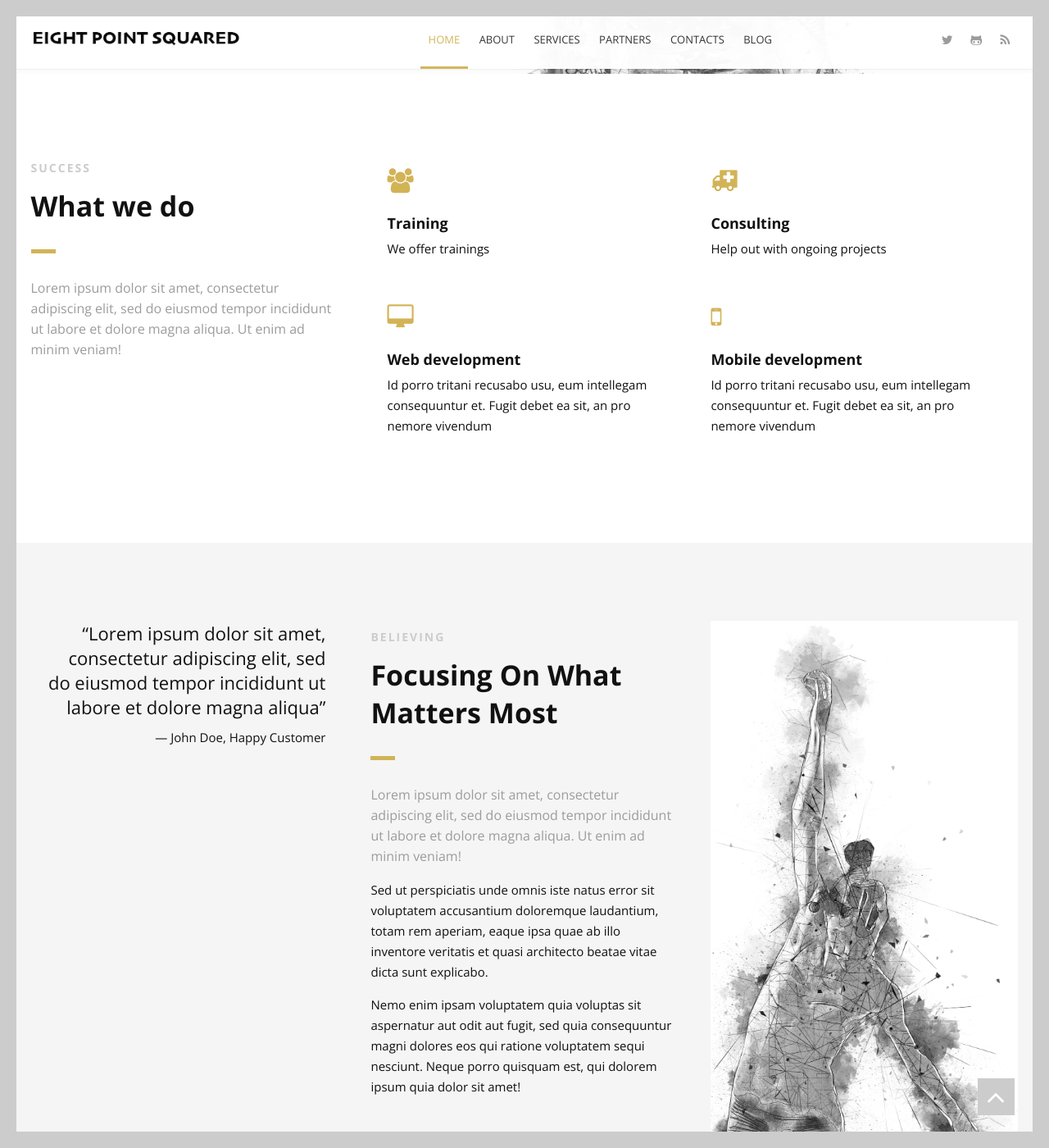
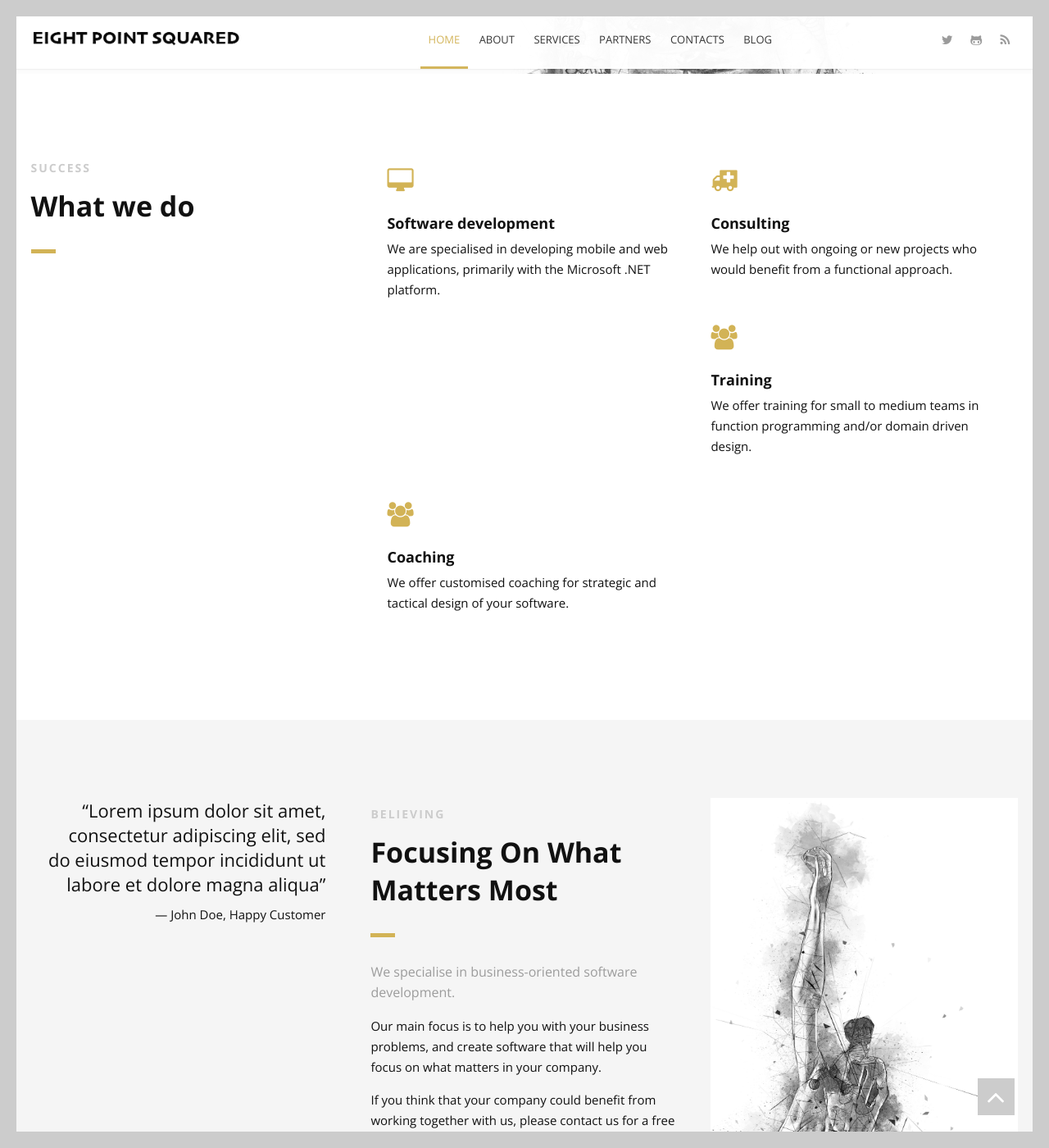
Before and after one commit to eightpointsquared/eightpointsquared.github.io, a Jekyll site: the page built from index.html, in a window 1280 px wide and 1400 px high, scrolled down 654 px. Shown: the whole window at 82% size. Built offline with Jekyll 4.4.1, drawn with Linux system fonts in a browser that asks for light colours; the list of posts is cut into pages by our own code; some of the changed text lies outside the part shown.

Commit message:
added text

```diff
--- a/index.html
+++ b/index.html
@@ -12,8 +12,7 @@ title: Home
             <div class="section-heading">
                 <h3>SUCCESS</h3>
                 <h2 class="section-title">What we do</h2>
-                <p class="section-subtitle">Lorem ipsum dolor sit amet, consectetur adipiscing elit, sed do
-                    eiusmod tempor incididunt ut labore et dolore magna aliqua. Ut enim ad minim veniam!</p>
+                <p class="section-subtitle"></p>
             </div>
 
         </div>
@@ -24,12 +23,12 @@ title: Home
             <div class="col-2 icon-block icon-top wow fadeInUp" data-wow-delay="0.1s">
                 <!--Icon-->
                 <div class="icon">
-                    <i class="fa fa-users fa-2x"></i>
+                    <i class="fa fa-desktop fa-2x"></i>
                 </div>
                 <!--Icon Block Description-->
                 <div class="icon-block-description">
-                    <h4>Training</h4>
-                    <p>We offer trainings</p>
+                    <h4>Software development</h4>
+                    <p>We are specialised in developing mobile and web applications, primarily with the Microsoft .NET platform.</p>
                 </div>
             </div>
             <!--End of Icon Block-->
@@ -43,7 +42,7 @@ title: Home
                 <!--Icon Block Description-->
                 <div class="icon-block-description">
                     <h4>Consulting</h4>
-                    <p>Help out with ongoing projects</p>
+                    <p>We help out with ongoing or new projects who would benefit from a functional approach.</p>
                 </div>
             </div>
             <!--End of Icon Block-->
@@ -52,13 +51,12 @@ title: Home
             <div class="col-2 icon-block icon-top wow fadeInUp" data-wow-delay="0.5s">
                 <!--Icon-->
                 <div class="icon">
-                    <i class="fa fa-desktop fa-2x"></i>
+                    <i class="fa fa-users fa-2x"></i>
                 </div>
                 <!--Icon Block Description-->
                 <div class="icon-block-description">
-                    <h4>Web development</h4>
-                    <p>Id porro tritani recusabo usu, eum intellegam consequuntur et. Fugit debet ea sit, an pro
-                        nemore vivendum</p>
+                    <h4>Training</h4>
+                    <p>We offer training for small to medium teams in function programming and/or domain driven design.</p>
                 </div>
             </div>
             <!--End of Icon Block-->
@@ -67,13 +65,12 @@ title: Home
             <div class="col-2 icon-block icon-top wow fadeInUp" data-wow-delay="0.5s">
                 <!--Icon-->
                 <div class="icon">
-                    <i class="fa fa-mobile fa-2x"></i>
+                    <i class="fa fa-users fa-2x"></i>
                 </div>
                 <!--Icon Block Description-->
                 <div class="icon-block-description">
-                    <h4>Mobile development</h4>
-                    <p>Id porro tritani recusabo usu, eum intellegam consequuntur et. Fugit debet ea sit, an pro
-                        nemore vivendum</p>
+                    <h4>Coaching</h4>
+                    <p>We offer customised coaching for strategic and tactical design of your software.</p>
                 </div>
             </div>
             <!--End of Icon Block-->
@@ -109,22 +106,17 @@ title: Home
             <div class="section-heading">
                 <h3>BELIEVING</h3>
                 <h2 class="section-title">Focusing On What Matters Most</h2>
-                <p class="section-subtitle">Lorem ipsum dolor sit amet, consectetur adipiscing elit, sed do
-                    eiusmod tempor incididunt ut labore et dolore magna aliqua. Ut enim ad minim veniam!</p>
+                <p class="section-subtitle">We specialise in business-oriented software development.</p>
             </div>
-            <p>Sed ut perspiciatis unde omnis iste natus error sit voluptatem accusantium doloremque laudantium,
-                totam rem aperiam, eaque ipsa quae ab illo inventore veritatis et quasi architecto beatae vitae
-                dicta sunt explicabo.
+            <p>
+                Our main focus is to help you with your business problems, and create software that will help you focus on what matters
+                in your company.
             </p>
             <p>
-                Nemo enim ipsam voluptatem quia voluptas sit aspernatur aut odit aut fugit, sed quia
-                consequuntur magni dolores eos qui ratione voluptatem sequi nesciunt.
-                Neque porro quisquam est, qui dolorem ipsum quia dolor sit amet!
+                If you think that your company could benefit from working together with us, please contact us for a free consultation at
+                info@eightpointsquared.com
             </p>
-            <!-- Just replace the Video ID "UYJ5IjBRlW8" with the ID of your video on YouTube (Found within the URL) -->
-            <a href="#" data-videoid="UYJ5IjBRlW8" data-videosite="youtube" class="button video link-lightbox">
-                WATCH VIDEO <i class="fa fa-play" aria-hidden="true"></i>
-            </a>
+            <a href="#pricing" class="button">GET IN TOUCH</a>
         </div>
         <!--End Content Right Side-->
 
```
